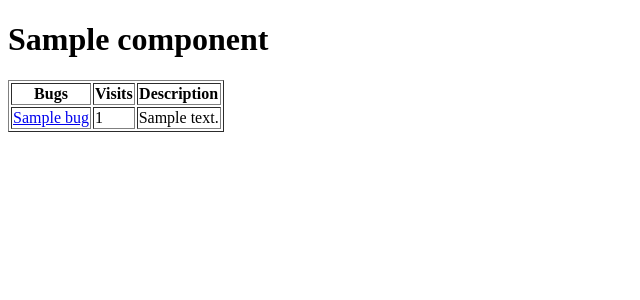
After one commit to vicente-santacoloma/usb-bts, a Django app: page /bugs/browse/1/1 in a window 1280 px wide. The commit adds this page. Shown: the top 300 px of the page, without its empty margins (0-640 px from the left). Run offline with Django 3.2, Linux system fonts and the light colour scheme; tables that the repository leaves empty hold one stand-in row (values such as "Sample post"); parts of the project's set-up code (start-up, migrations or seed data) failed here and were passed over.

Commit message:
Sitio Admin creado. Vistas y templates de browse creadas, modificaciones de modelo

```diff
--- a/BTS/settings.py
+++ b/BTS/settings.py
@@ -120,7 +120,7 @@ INSTALLED_APPS = (
     'django.contrib.messages',
     'django.contrib.staticfiles',
     # Uncomment the next line to enable the admin:
-    # 'django.contrib.admin',
+    'django.contrib.admin',
     # Uncomment the next line to enable admin documentation:
     # 'django.contrib.admindocs',
     'users',
--- a/BTS/urls.py
+++ b/BTS/urls.py
@@ -1,8 +1,8 @@
 from django.conf.urls import patterns, url, include
 
 # Uncomment the next two lines to enable the admin:
-# from django.contrib import admin
-# admin.autodiscover()
+from django.contrib import admin
+admin.autodiscover()
 
 urlpatterns = patterns('',
     # Examples:
@@ -13,7 +13,7 @@ urlpatterns = patterns('',
     # url(r'^admin/doc/', include('django.contrib.admindocs.urls')),
 
     # Uncomment the next line to enable the admin:
-    # url(r'^admin/', include(admin.site.urls)),
+    url(r'^admin/', include(admin.site.urls)),
     url(r'^$', 'BTS.views.home', name='BTS_home'),
     url(r'^users/', include('users.urls')),
     url(r'^social/', include('social.urls')),
--- a/bugs/models.py
+++ b/bugs/models.py
@@ -28,17 +28,17 @@ class Bug(models.Model):
   description = models.TextField()
   replication = models.TextField(verbose_name= "How to replicate the error?")
   visits = models.IntegerField(default=0)
-  original = models.ForeignKey('Bug', related_name='duplicates', null=True)
+  original = models.ForeignKey('Bug', related_name='duplicates', null=True, blank=True)
   reporter = models.ForeignKey(User, related_name='bugs_reported')
-  resolver = models.ForeignKey(User, related_name='bugs_resolving', null=True)
+  resolver = models.ForeignKey(User, related_name='bugs_resolving', null=True, blank=True)
   component = models.ForeignKey('Component', related_name='bugs')
 
   def __unicode__(self):
-    return self.name
+    return self.title
 
 class Component(models.Model):
   name = models.CharField(max_length=30, unique=True)
-  application = models.ForeignKey(Application)
+  application = models.ForeignKey(Application, related_name='components')
 
   def __unicode__(self):
     return self.name
--- /dev/null
+++ b/bugs/templates/bugs/browse.html
@@ -0,0 +1,32 @@
+{% extends "base.html" %}
+
+# Display a list of bugs
+# requires a variable 'component' of type component
+
+{% block content %}
+
+<h1>{{ component.name }}</h1>
+
+{% if component.bugs.all %}
+
+<table border="1">
+	<theader>
+		<th>Bugs</th>
+		<th>Visits</th>
+		<th>Description</th>
+	</theader>
+{% for bug in component.bugs.all %}
+	<tr>
+		<td><a href="/bugs/browse/{{ application.id }}/{{ component.id }}/{{ bug.id}}">{{ bug.title|truncatechars:20 }}</a>	 </td>
+		<td>{{ bug.visits}} </td>
+		<td>{{ bug.description|truncatechars:40 }} </td>
+	</tr>
+{% endfor %}
+</table>
+
+{% else %}
+	There's not bugs created in this component.
+
+{% endif %}
+
+{% endblock %}
--- a/bugs/urls.py
+++ b/bugs/urls.py
@@ -1,9 +1,21 @@
 
-from bugs.forms import BugForm
-from bugs.models import Bug
+from bugs.models import Bug, Component, Application
 from django.conf.urls import patterns, include, url
+from django.contrib.auth.decorators import login_required
+from django.core.urlresolvers import reverse
 from django.views.generic.edit import CreateView
+from django.views.generic.list import ListView
 
-urlpatterns = patterns('',
-    url(r'^create/$', 'bugs.views.create'),
+urlpatterns = patterns('bugs.views',
+    url(r'^create/$', 'create'),
+    url(r'^browse/$', ListView.as_view(model=Application,
+                                                      template_name='applications/browse.html')),
+    url(r'^browse/(?P<application_id>\d+)/$', 'browse_components'),
+    url(r'^browse/(?P<application_id>\d+)/(?P<component_id>\d+)$', 'browse_bugs'),
 )
+
+urlpatterns += patterns('',
+    url(r'^components/create/$', CreateView.as_view(
+        model=Component, template_name='components/create.html')
+    )
+)
--- a/bugs/views.py
+++ b/bugs/views.py
@@ -1,5 +1,6 @@
 # Create your views here.
 from bugs.forms import BugForm
+from bugs.models import Component, Application
 from django.contrib.auth.decorators import login_required
 from django.core.urlresolvers import reverse
 from django.http import HttpResponseRedirect
@@ -20,3 +21,11 @@ def create(request):
         form = BugForm()
     return render_to_response('create.html',
                                   {'form': form},context_instance=RequestContext(request))
+
+def browse_components(request,application_id):
+    application = Application.objects.get(pk=application_id)
+    return render_to_response('components/browse.html', {'application': application})
+
+def browse_bugs(request,application_id, component_id):
+    component = Component.objects.get(pk=component_id)
+    return render_to_response('bugs/browse.html', {'component': component})
--- a/templates/home.html
+++ b/templates/home.html
@@ -20,5 +20,7 @@
 <h2>Bugs</h2>
 <ul>
 	<li><a href="/bugs/create">Report a bug</a></li>
+	<li><a href="/bugs/browse/">Browse</a></li>
 </ul>
+
 {% endif %}
```
Also changed, not shown: bugs/admin.py (added, +7 -0 lines), bugs/templates/applications/browse.html (added, +26 -0 lines), bugs/templates/applications/create.html (added, +16 -0 lines), bugs/templates/components/browse.html (added, +30 -0 lines), bugs/templates/components/create.html (added, +16 -0 lines), bugs/templates/bugs/create.html (renamed from bugs/templates/create.html), 1 other file.
